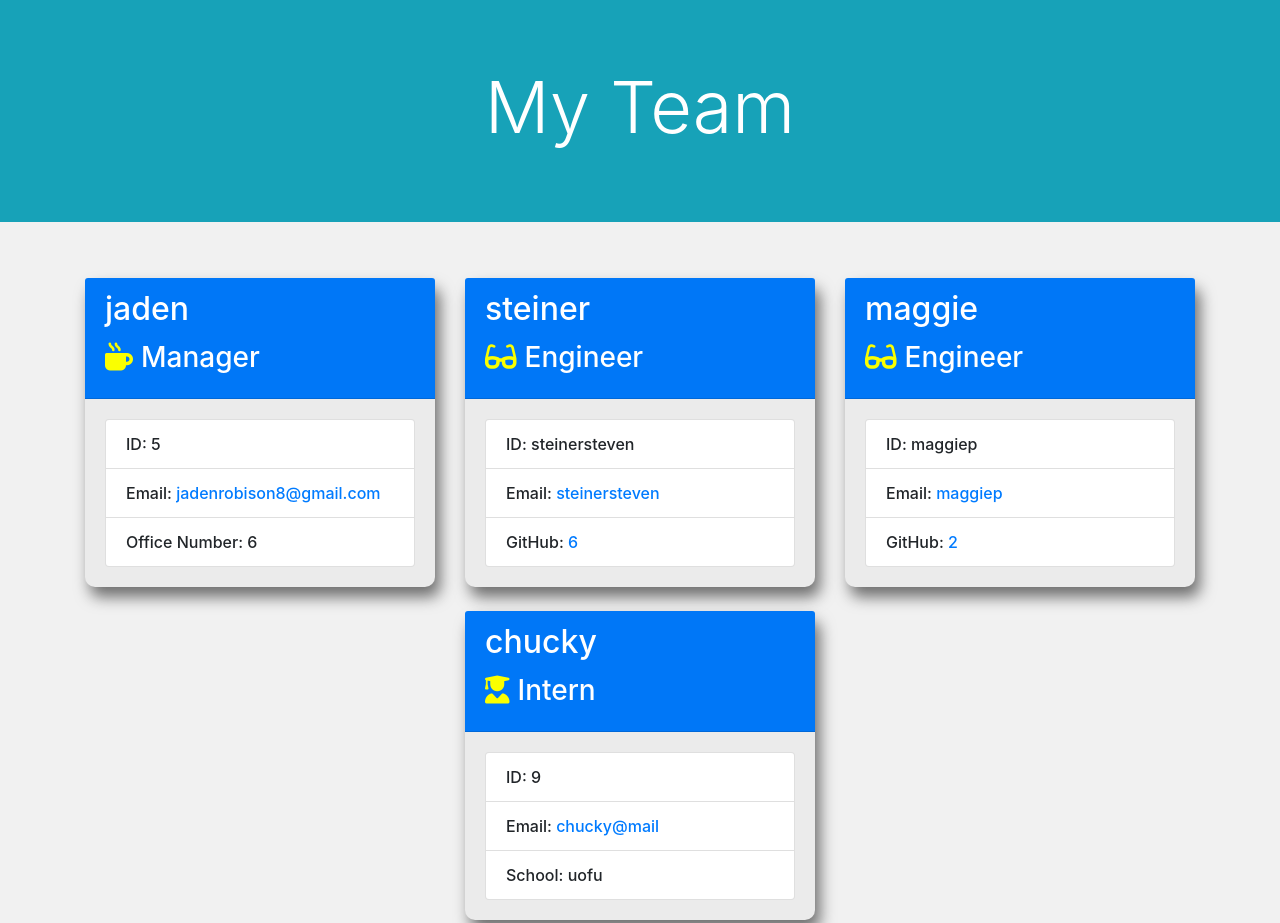
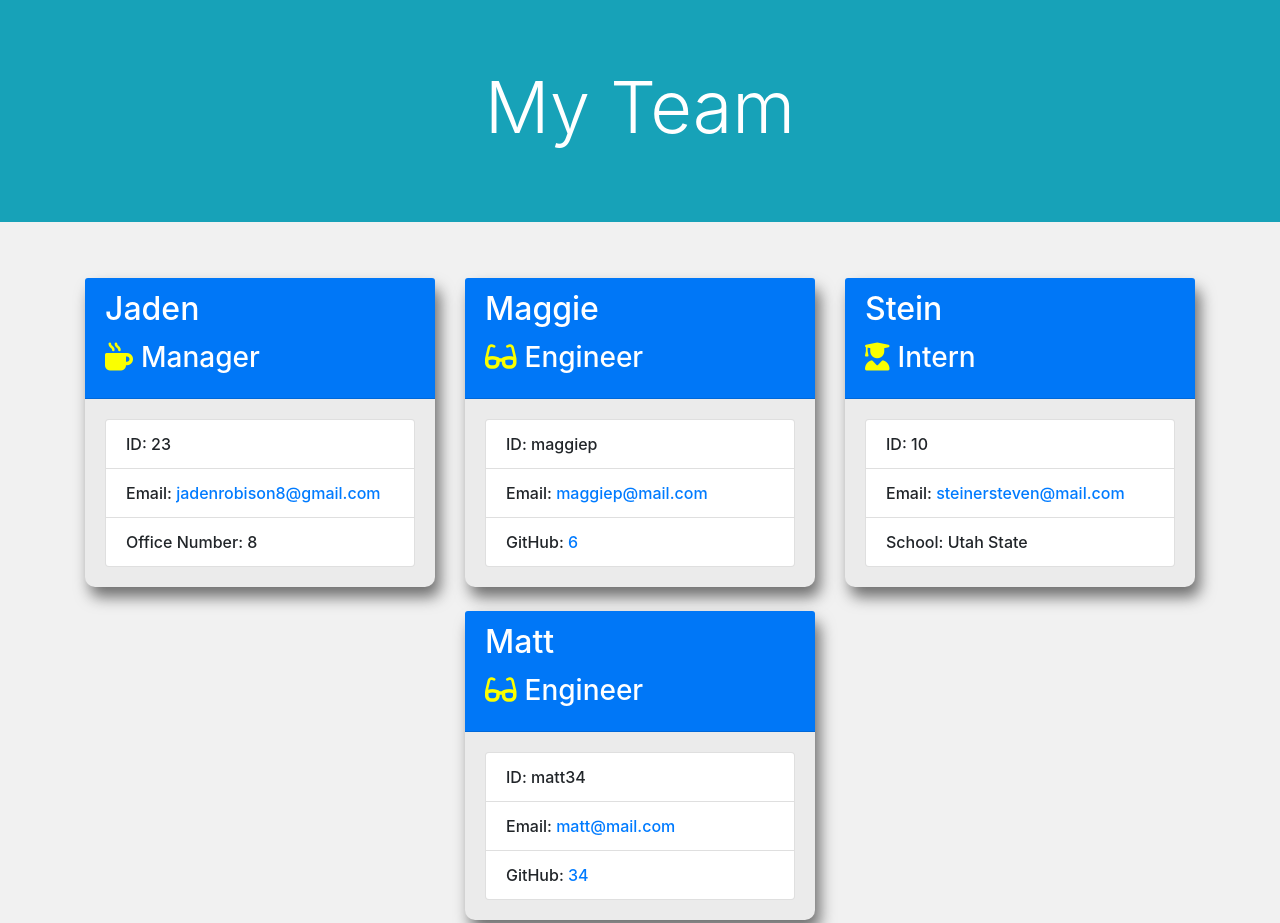
Before and after one commit to jadenrobison8/blue-impact, a website: page dist/index.html in a window 1280 px wide. Shown: the top 923 px of the page. Drawn offline with nearby package versions, Linux system fonts and the light colour scheme.

Commit message:
readme, screenshots and finalizing application

```diff
--- a/dist/index.html
+++ b/dist/index.html
@@ -2,20 +2,16 @@
     <!DOCTYPE html>
     <html lang="en">
     <head>
-        <!-- Required meta tags -->
         <meta charset="utf-8">
         <meta name="viewport" content="width=device-width, initial-scale=1, shrink-to-fit=no">
-        <!-- Bootstrap CSS -->
+        <!--stylesheets-->
         <link rel="stylesheet" href="https://cdn.jsdelivr.net/npm/bootstrap@4.5.3/dist/css/bootstrap.min.css"
             integrity="sha384-TX8t27EcRE3e/ihU7zmQxVncDAy5uIKz4rEkgIXeMed4M0jlfIDPvg6uqKI2xXr2" crossorigin="anonymous">
-        <!-- Internal CSS -->
         <link rel="stylesheet" href="style.css">
-        <!-- Page Web Browser Tab Title -->
         <title>Team Profiles</title>
     </head>
     <body>
 
-        <!-- Banner Section -->
         <section class="jumbotron jumbotron-fluid bg-info text-white text-center">
             <div class="container">
                 <h1 class="display-3">My Team</h1>
@@ -29,14 +25,14 @@
     <div class="col d-sm-flex justify-content-center">
         <div class="card employee-card mt-4">
             <div class="card-header">
-                                <h2 class="card-title">jaden</h2>
+                <h2 class="card-title">Jaden</h2>
                 <h3 class="card-title"><i class="fas fa-mug-hot mr-2"></i>Manager</h3>
             </div>
             <div class="card-body">
                 <ul class="list-group">
-                                    <li class="list-group-item">ID: 5</li>
+                    <li class="list-group-item">ID: 23</li>
                     <li class="list-group-item">Email: <a href="mailto:jadenrobison8@gmail.com">jadenrobison8@gmail.com</a></li>
-                                    <li class="list-group-item">Office Number: 6</li>
+                    <li class="list-group-item">Office Number: 8</li>
                 </ul>
             </div>
         </div>
@@ -46,14 +42,31 @@
     <div class="col d-sm-flex justify-content-center">
         <div class="card employee-card mt-4">
             <div class="card-header">
-                                <h2 class="card-title">steiner</h2>
+                <h2 class="card-title">Maggie</h2>
                 <h3 class="card-title"><i class="fas fa-glasses mr-2"></i>Engineer</h3>
             </div>
             <div class="card-body">
                 <ul class="list-group">
-                                    <li class="list-group-item">ID: steinersteven</li>
-                                    <li class="list-group-item">Email: <a href="mailto:steinersteven">steinersteven</a></li>
+                    <li class="list-group-item">ID: maggiep</li>
+                    <li class="list-group-item">Email: <a href="mailto:maggiep@mail.com">maggiep@mail.com</a></li>
                     <li class="list-group-item">GitHub: <a href="https://github.com/6" target="_blank">6</a></li>
+                </ul>
+            </div>
+        </div>
+    </div>
+
+    <!-- Intern Employee Card -->
+    <div class="col d-sm-flex justify-content-center">
+        <div class="card employee-card mt-4">
+            <div class="card-header">
+                <h2 class="card-title">Stein</h2>
+                <h3 class="card-title"><i class="fas fa-user-graduate mr-2"></i>Intern</h3>
+            </div>
+            <div class="card-body">
+                <ul class="list-group">
+                    <li class="list-group-item">ID: 10</li>
+                    <li class="list-group-item">Email: <a href="mailto:steinersteven@mail.com">steinersteven@mail.com</a></li>
+                    <li class="list-group-item">School: Utah State</li>
                 </ul>
             </div>
         </div>
@@ -63,31 +76,14 @@
     <div class="col d-sm-flex justify-content-center">
         <div class="card employee-card mt-4">
             <div class="card-header">
-                                <h2 class="card-title">maggie</h2>
+                <h2 class="card-title">Matt</h2>
                 <h3 class="card-title"><i class="fas fa-glasses mr-2"></i>Engineer</h3>
             </div>
             <div class="card-body">
                 <ul class="list-group">
-                                    <li class="list-group-item">ID: maggiep</li>
-                                    <li class="list-group-item">Email: <a href="mailto:maggiep">maggiep</a></li>
-                                    <li class="list-group-item">GitHub: <a href="https://github.com/2" target="_blank">2</a></li>
-                                </ul>
-                            </div>
-                        </div>
-                    </div>
-
-                    <!-- Intern Employee Card -->
-                    <div class="col d-sm-flex justify-content-center">
-                        <div class="card employee-card mt-4">
-                            <div class="card-header">
-                                <h2 class="card-title">chucky</h2>
-                                <h3 class="card-title"><i class="fas fa-user-graduate mr-2"></i>Intern</h3>
-                            </div>
-                            <div class="card-body">
-                                <ul class="list-group">
-                                    <li class="list-group-item">ID: 9</li>
-                                    <li class="list-group-item">Email: <a href="mailto:chucky@mail">chucky@mail</a></li>
-                                    <li class="list-group-item">School: uofu</li>
+                    <li class="list-group-item">ID: matt34</li>
+                    <li class="list-group-item">Email: <a href="mailto:matt@mail.com">matt@mail.com</a></li>
+                    <li class="list-group-item">GitHub: <a href="https://github.com/34" target="_blank">34</a></li>
                 </ul>
             </div>
         </div>
```
Also changed, not shown: README.md (added), assets/scrn1.png (added), assets/scrn2.png (added). Lines whose indentation alone changed are shown as unchanged.
